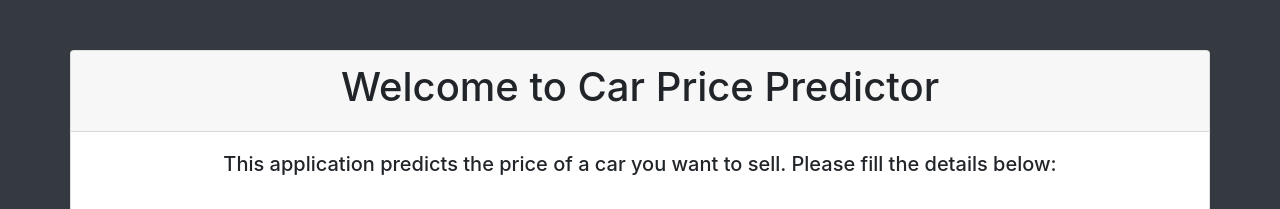
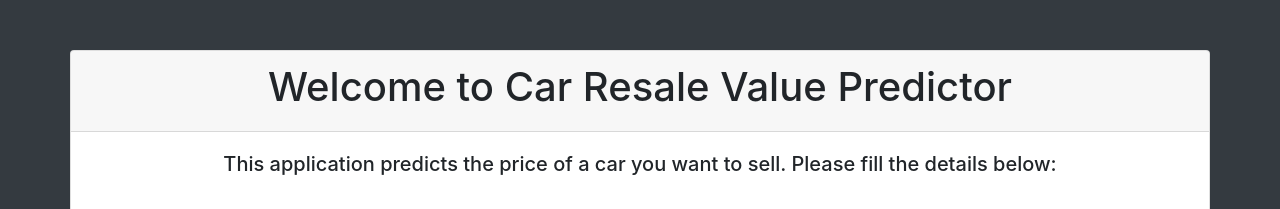
Before and after one commit to allan-anilson/Car-Resale-Value-Predictor, a Flask app: page / in a window 1280 px wide. Shown: the top 209 px of the page. Run offline with Flask 3, Linux system fonts and the light colour scheme; parts of the project's set-up code (start-up, migrations or seed data) failed here and were passed over; some libraries are stand-ins or nearby versions.

Commit message:
Update index.html

```diff
--- a/templates/index.html
+++ b/templates/index.html
@@ -23,7 +23,7 @@
     <div class="row">
         <div class="card mt-50" style="width: 100%; height: 100%">
             <div class="card-header" style="text-align: center">
-                <h1>Welcome to Car Price Predictor</h1>
+                <h1>Welcome to Car Resale Value Predictor</h1>
             </div>
             <div class="card-body">
                 <div class="col-12" style="text-align: center">
```
